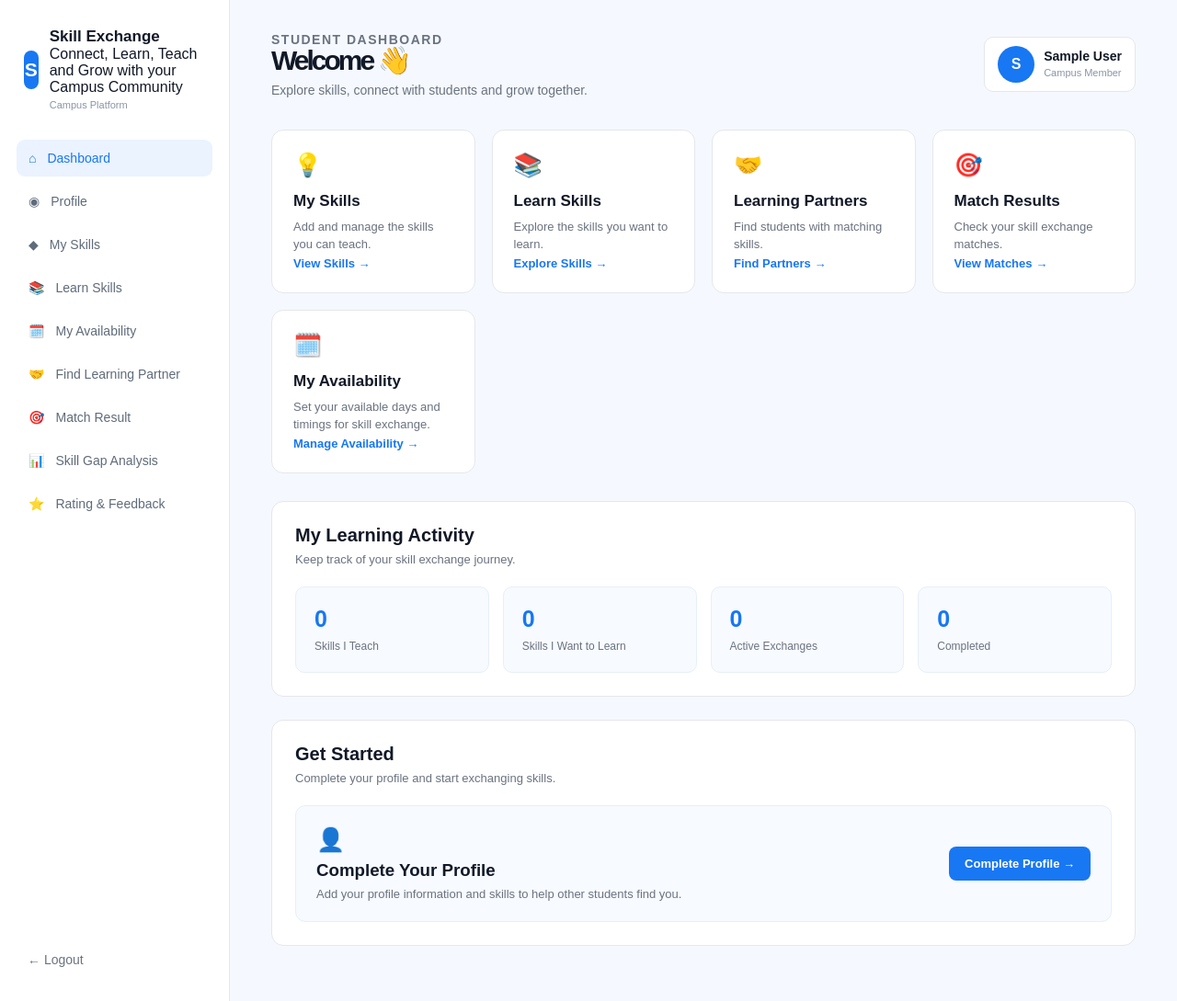
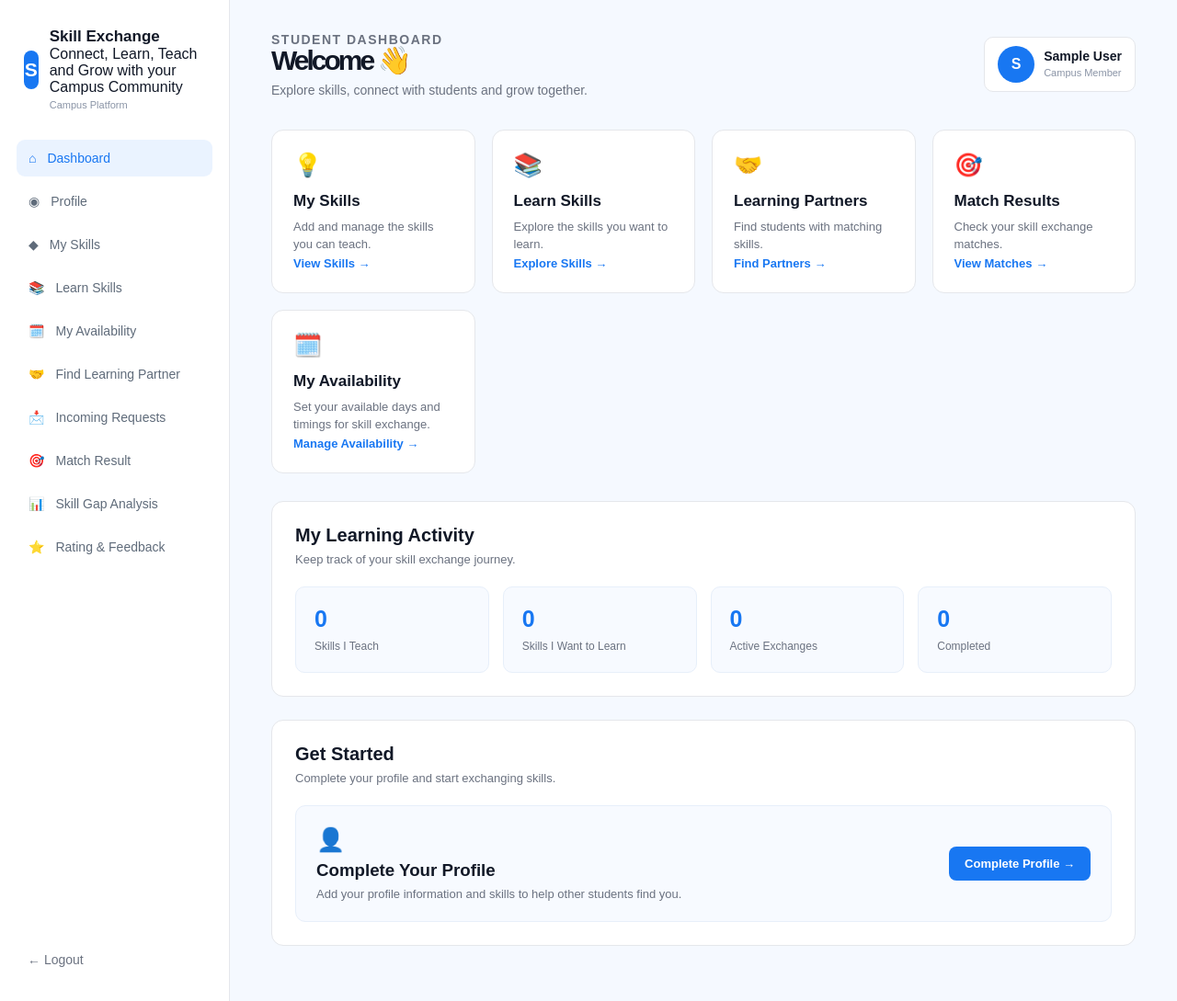
Before and after one commit to PRIYA19120/Campus-Skill-Exchange-Platform, a Flask app: page /dashboard in a window 1280 px wide. Shown: the whole page at 92% size. Run offline with Flask 3, Linux system fonts and the light colour scheme; the visitor is signed in with stand-in values (Sample User, id 1); parts of the project's set-up code (start-up, migrations or seed data) failed here and were passed over.

Commit message:
Update project files and features

```diff
--- a/templates/dashboard.html
+++ b/templates/dashboard.html
@@ -56,6 +56,11 @@
             <a href="{{ url_for('find_learning_partner') }}">
                 <span>🤝</span>
                 Find Learning Partner
+            </a>
+
+            <a href="{{ url_for('learning_requests') }}">
+                <span>📩</span>
+                Incoming Requests
             </a>
 
             <a href="{{ url_for('match_result') }}">
```
